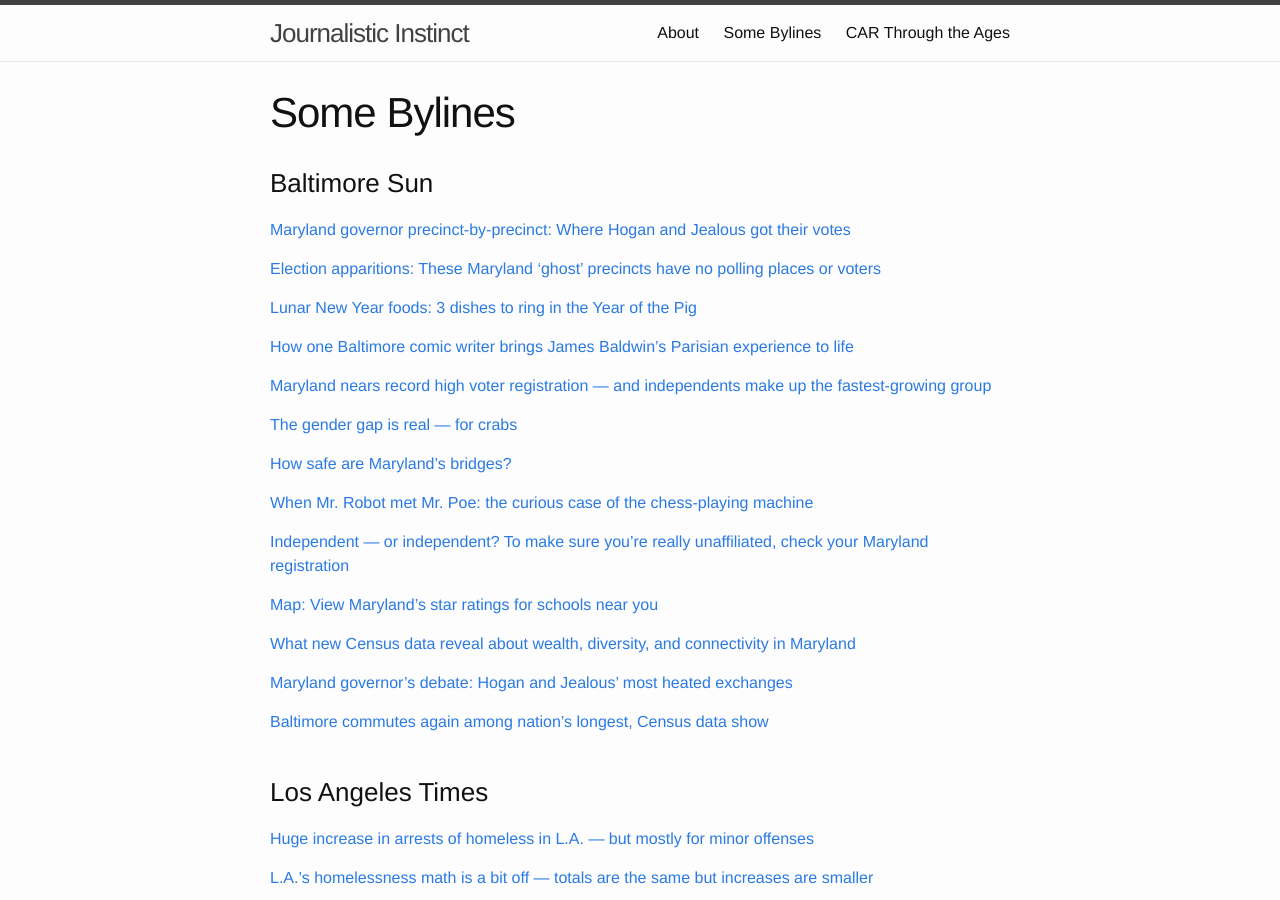
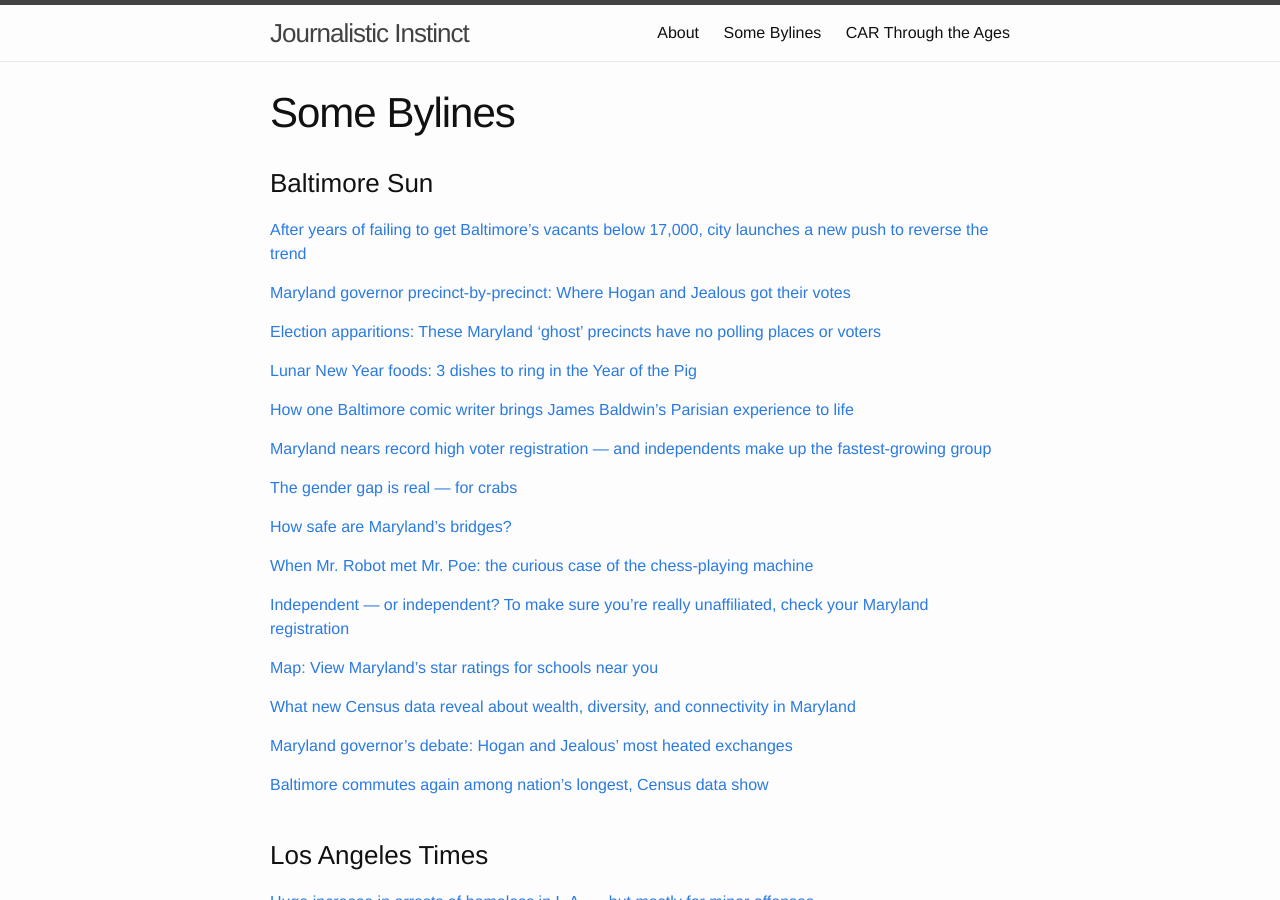
Before and after one commit to underthecurve/underthecurve.github.io, a Jekyll site: the page built from bylines.md, in a window 1280 px wide and 900 px high. Built offline with Jekyll 4.4.1, drawn with Linux system fonts in a browser that asks for light colours.

Commit message:
addstory

```diff
--- a/bylines.md
+++ b/bylines.md
@@ -5,6 +5,8 @@ permalink: /bylines/
 ---
 
 ### Baltimore Sun
+
+[After years of failing to get Baltimore's vacants below 17,000, city launches a new push to reverse the trend](https://www.baltimoresun.com/news/maryland/politics/bs-md-ci-vacant-demolition-20190214-story.html)
 
 [Maryland governor precinct-by-precinct: Where Hogan and Jealous got their votes](https://www.baltimoresun.com/news/maryland/politics/bs-md-governor-election-precinct-map-20181107-htmlstory.html)
 
```
